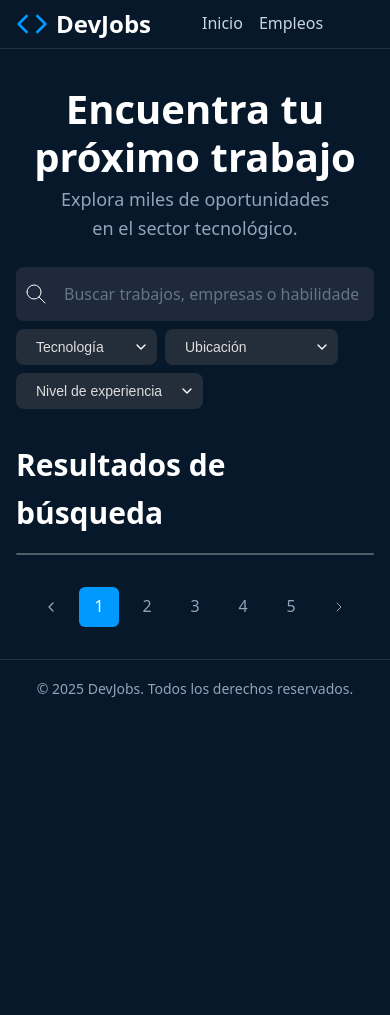
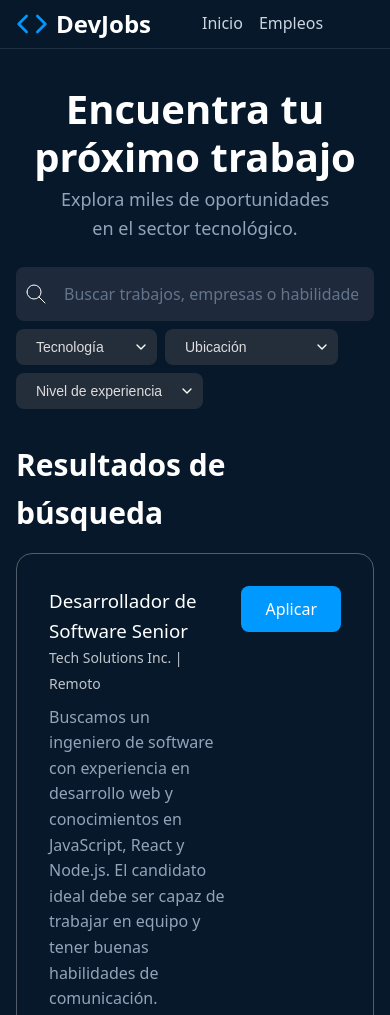
Before and after one commit to AnaGomezPastor/jscamp, a plain HTML site: page 01-javascript/empleos.html in a window 390 px wide. Shown: the top 1015 px of the page. Drawn offline with Linux system fonts and the light colour scheme.

Commit message:
Mostrar data del json

```diff
--- /dev/null
+++ b/01-javascript/config.js
@@ -0,0 +1,3 @@
+export let state ={
+    count: 0
+}
--- /dev/null
+++ b/01-javascript/data.json
@@ -0,0 +1,186 @@
+[
+    {
+        "id": "7a4d1d8b-1e45-4d8c-9f1a-8c2f9a9121a4",
+        "titulo": "Desarrollador de Software Senior",
+        "empresa": "Tech Solutions Inc.",
+        "ubicacion": "Remoto",
+        "descripcion": "Buscamos un ingeniero de software con experiencia en desarrollo web y conocimientos en JavaScript, React y Node.js. El candidato ideal debe ser capaz de trabajar en equipo y tener buenas habilidades de comunicación.",
+        "data": {
+            "technology": [
+                "react",
+                "node",
+                "javascript"
+            ],
+            "modalidad": "remoto",
+            "nivel": "senior"
+        }
+    },
+    {
+        "id": "d35b2c89-5d60-4f26-b19a-6cfb2f1a0f57",
+        "titulo": "Analista de Datos",
+        "empresa": "Data Driven Co.",
+        "ubicacion": "Ciudad de México",
+        "descripcion": "Estamos buscando un analista de datos con experiencia en el manejo de grandes conjuntos de datos y herramientas de visualización. Se requiere conocimiento en SQL, Python y R.",
+        "data": {
+            "technology": "python",
+            "modalidad": "cdmx",
+            "nivel": "junior"
+        }
+    },
+    {
+        "id": "e31f9a92-61d7-4b7a-b3a2-91e8c1f40b2d",
+        "titulo": "Desarrollador de Aplicaciones Móviles",
+        "empresa": "Mobile Apps Ltd.",
+        "ubicacion": "Guadalajara",
+        "descripcion": "Buscamos un desarrollador de aplicaciones móviles con experiencia en iOS y/o Android. El candidato debe tener conocimientos en Swift, Kotlin y el desarrollo de interfaces de usuario.",
+        "data": {
+            "technology": "mobile",
+            "modalidad": "guadalajara",
+            "nivel": "mid-level"
+        }
+    },
+    {
+        "id": "f62d8a34-923a-4ac2-9b0b-14e0ac2f5405",
+        "titulo": "Ingeniero de DevOps",
+        "empresa": "Cloud Services SA",
+        "ubicacion": "Remoto",
+        "descripcion": "Estamos buscando un ingeniero de DevOps con experiencia en la gestión de infraestructuras en la nube, automatización de procesos y herramientas de integración continua. Se requiere conocimiento en AWS, Azure o GCP.",
+        "data": {
+            "technology": "mobile",
+            "modalidad": "remoto",
+            "nivel": "mid-level"
+        }
+    },
+    {
+        "id": "a9f31a8e-ec38-4fd3-9114-88cc6d37a92b",
+        "titulo": "Diseñador UX/UI",
+        "empresa": "Creative Minds Studio",
+        "ubicacion": "Barcelona",
+        "descripcion": "Estamos buscando un diseñador UX/UI con pasión por crear experiencias digitales excepcionales. Se requiere experiencia en Figma, diseño centrado en el usuario y colaboración con equipos de desarrollo.",
+        "data": {
+            "technology": "mobile",
+            "modalidad": "barcelona",
+            "nivel": "mid-level"
+        }
+    },
+    {
+        "id": "c1b65b42-68c5-4f1c-a8c2-8d52c5a7a5d1",
+        "titulo": "Administrador de Bases de Datos",
+        "empresa": "Secure Data Corp.",
+        "ubicacion": "Buenos Aires",
+        "descripcion": "Se busca un administrador de bases de datos con experiencia en PostgreSQL y MySQL. El candidato deberá asegurar la disponibilidad, seguridad y rendimiento de las bases de datos de producción.",
+        "data": {
+            "technology": "mobile",
+            "modalidad": "bsas",
+            "nivel": "mid-level"
+        }
+    },
+    {
+        "id": "bb8f2a99-6a20-4f9e-912a-16f54a49b8c3",
+        "titulo": "Especialista en Ciberseguridad",
+        "empresa": "SafeNet Solutions",
+        "ubicacion": "Remoto",
+        "descripcion": "Buscamos un especialista en ciberseguridad con conocimientos en protección de infraestructuras, análisis de vulnerabilidades y respuesta ante incidentes. Se valorará experiencia con SIEM y certificaciones de seguridad.",
+        "data": {
+            "technology": "mobile",
+            "modalidad": "remoto",
+            "nivel": "mid-level"
+        }
+    },
+    {
+        "id": "fe7b2c54-4f47-4e2b-9e87-2b5413a6b24f",
+        "titulo": "Product Manager",
+        "empresa": "NextGen Technologies",
+        "ubicacion": "Madrid",
+        "descripcion": "Estamos buscando un Product Manager con experiencia en la definición y lanzamiento de productos digitales. Se requiere capacidad analítica, liderazgo y conocimiento en metodologías ágiles.",
+        "data": {
+            "technology": "mobile",
+            "modalidad": "madrid",
+            "nivel": "senior"
+        }
+    },
+    {
+        "id": "a71f7a92-56d9-4b42-9f16-cb29b40e5f2c",
+        "titulo": "Frontend Developer",
+        "empresa": "Bright Web Studio",
+        "ubicacion": "Valencia",
+        "descripcion": "Buscamos un desarrollador frontend con experiencia en React, TypeScript y Tailwind CSS. Se valorará conocimiento en optimización de rendimiento y accesibilidad web.",
+        "data": {
+            "technology": "react",
+            "modalidad": "valencia",
+            "nivel": "mid-level"
+        }
+    },
+    {
+        "id": "f91e4c7b-3840-43da-8ad7-3a52e2a8cf1d",
+        "titulo": "Backend Developer",
+        "empresa": "APIWorks",
+        "ubicacion": "Bogotá",
+        "descripcion": "Estamos buscando un desarrollador backend con experiencia en Node.js, Express y bases de datos NoSQL. Se requiere conocimiento en arquitectura de microservicios.",
+        "data": {
+            "technology": "node",
+            "modalidad": "bogota",
+            "nivel": "mid"
+        }
+    },
+    {
+        "id": "b65a3c9f-b174-4d86-b8a2-9cf9b1e13a22",
+        "titulo": "Ingeniero de Machine Learning",
+        "empresa": "AI Labs",
+        "ubicacion": "Remoto",
+        "descripcion": "Buscamos un ingeniero de machine learning con experiencia en modelos de predicción y procesamiento de datos. Se valorará conocimiento en TensorFlow, PyTorch y MLOps.",
+        "data": {
+            "technology": "python",
+            "modalidad": "remoto",
+            "nivel": "senior"
+        }
+    },
+    {
+        "id": "e8d13c45-36cb-46cf-8f9d-8a0a7b532b8b",
+        "titulo": "QA Automation Engineer",
+        "empresa": "Quality First",
+        "ubicacion": "Lima",
+        "descripcion": "Se busca ingeniero de QA con experiencia en automatización de pruebas utilizando herramientas como Selenium, Cypress o Playwright. Conocimiento deseado en CI/CD.",
+        "data": {
+            "technology": "mobile",
+            "modalidad": "lima",
+            "nivel": "mid-level"
+        }
+    },
+    {
+        "id": "d2e93b8a-0b41-4d09-9a52-36a0f418d493",
+        "titulo": "Administrador de Sistemas",
+        "empresa": "InfraTech Global",
+        "ubicacion": "Santiago de Chile",
+        "descripcion": "Buscamos un administrador de sistemas con experiencia en Linux, Docker y monitoreo de servidores. Conocimiento en scripting Bash o Python será un plus.",
+        "data": {
+            "technology": "mobile",
+            "modalidad": "santiago",
+            "nivel": "mid-level"
+        }
+    },
+    {
+        "id": "cc0c1fae-4e85-4e2c-9b02-f12f9df8a2c9",
+        "titulo": "Scrum Master",
+        "empresa": "Agile Minds",
+        "ubicacion": "Madrid",
+        "descripcion": "Estamos buscando un Scrum Master con experiencia en metodologías ágiles y gestión de equipos multidisciplinarios. Certificación Scrum Master deseable.",
+        "data": {
+            "technology": "mobile",
+            "modalidad": "madrid",
+            "nivel": "mid-level"
+        }
+    },
+    {
+        "id": "a2f1d8c6-b72c-45f5-bcc5-5c1d1f39b0b1",
+        "titulo": "Soporte Técnico Nivel 2",
+        "empresa": "HelpDesk Pro",
+        "ubicacion": "Monterrey",
+        "descripcion": "Buscamos un técnico de soporte con habilidades en resolución de incidencias, redes y sistemas operativos. Se requiere atención al detalle y excelente trato con el usuario.",
+        "data": {
+            "technology": "mobile",
+            "modalidad": "monterrey",
+            "nivel": "junior"
+        }
+    }
+]
--- /dev/null
+++ b/01-javascript/fetch-data.js
@@ -0,0 +1,28 @@
+const container = document.querySelector('.jobs-listings')
+
+const RESULTS_PER_PAGE = 3
+
+fetch("./data.json") /* fetch es asíncrono */
+    .then((response) => {
+        return response.json();
+    })
+    .then((jobs) => {
+        jobs.forEach(job => {
+            const article = document.createElement('article')
+            article.className = 'job-listing-card'
+
+            article.dataset.modalidad = job.data.modalidad
+            article.dataset.nivel = job.data.nivel
+            article.dataset.technology = job.data.technology
+
+            article.innerHTML = `
+            <div>
+                <h3>${job.titulo}</h3>
+                <small>${job.empresa} | ${job.ubicacion}</small>
+                <p>${job.descripcion}</p>
+            </div>
+            <button class="button-apply-job">Aplicar</button>`
+
+            container.appendChild(article)
+        })
+    });
--- /dev/null
+++ b/01-javascript/main.js
@@ -0,0 +1,9 @@
+/* import { state } from "./config"; */
+
+import './fetch-data.js';
+import './filters.js';
+
+
+
+state.count++;
+console.log(state);
```
Also changed, not shown: 01-javascript/index.html (+1 -1 lines), 01-javascript/apply-button.js (added), 01-javascript/dev-jobs-avatar-element.js (added), 01-javascript/filters.js (added).
